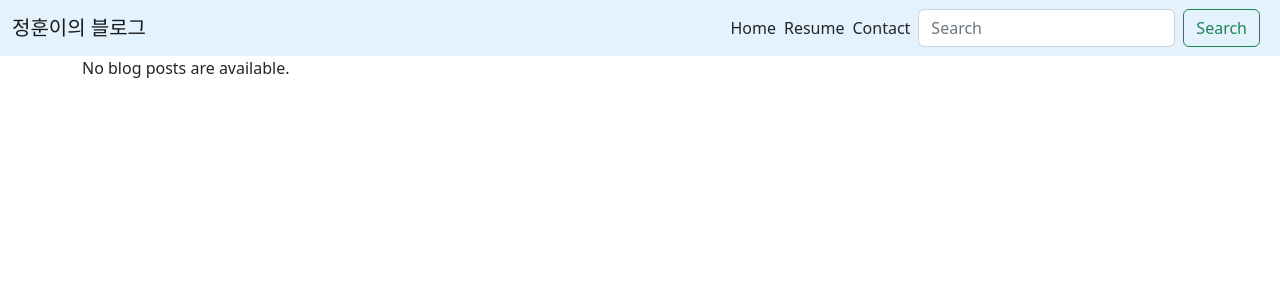
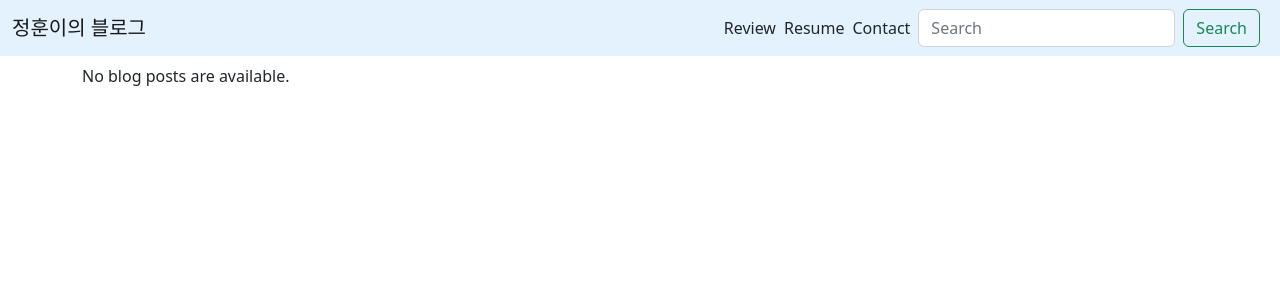
Before and after one commit to j3onghoon/blog, a Django app: template j3onghoon/blog/templates/blog/index.html in a window 1280 px wide. Shown: the top 300 px of the page. Run offline with Django 3.2, Linux system fonts and the light colour scheme; the template is opened without the code that fills it, so the values that code supplies are empty.

Commit message:
base로 css 이동 및 review 항목 추가 및 홈 글 클릭시 홈페이지로 이동하도록 수정

```diff
--- a/j3onghoon/blog/templates/blog/base.html
+++ b/j3onghoon/blog/templates/blog/base.html
@@ -9,9 +9,9 @@
   <body>
     <nav class="navbar" style="background-color: #e3f2fd;">
       <div class="d-flex container-fluid">
-        <a class="navbar-brand" href="#">정훈이의 블로그</a>
+        <a class="navbar-brand" href="{% url 'blog:index' %}">정훈이의 블로그</a>
         <div class="d-flex justify-content-end align-items-center me-2">
-          <a class="nav-link me-2" aria-current="page" href="#">Home</a>
+          <a class="nav-link me-2" aria-current="page" href="#">Review</a>
           <a class="nav-link me-2" href="#">Resume</a>
           <a class="nav-link me-2" href="#">Contact</a>
           <form class="d-flex" role="search">
@@ -21,7 +21,7 @@
         </div>
       </div>
     </nav>
-    <div class="container">
+    <div class="container mt-2">
       {% block content %}
       {% endblock %}
     </div>
--- a/j3onghoon/blog/templates/blog/index.html
+++ b/j3onghoon/blog/templates/blog/index.html
@@ -3,7 +3,6 @@
 {% block title %} 정훈이의 블로그 {% endblock %}
 {% block content %}
   {% if latest_post_list %}
-  <div class="mt-2">
     <div class="d-flex flex-row-reverse">
       <a href="{% url 'blog:new' %}"> <input type="submit" value="새 글 작성하기"> </a>
     </div>
@@ -22,7 +21,6 @@
         {% endif %}
       </div>
     {% endfor %}
-  </div>
   {% else %}
     <p>No blog posts are available.</p>
   {% endif %}
--- a/j3onghoon/blog/templates/blog/new.html
+++ b/j3onghoon/blog/templates/blog/new.html
@@ -1,3 +1,7 @@
+{% extends "blog/base.html" %}
+
+{% block title %}새 글 작성하기{% endblock %}
+{% block content %}
   <form method="post" action="{% url 'blog:post'%}">
     {% csrf_token %}
     <div>
@@ -18,3 +22,4 @@
     </div>
     <input type="submit" value="등록">
   </form>
+{% endblock %}
--- a/j3onghoon/blog/urls.py
+++ b/j3onghoon/blog/urls.py
@@ -8,4 +8,5 @@ urlpatterns = [
     path('<int:post_id>/', views.detail, name='detail'),
     path('new', views.new, name="new"),
     path('post', views.post, name='post'),
+    path('review', views.review, name='review'),
 ]
--- a/j3onghoon/blog/views.py
+++ b/j3onghoon/blog/views.py
@@ -38,3 +38,8 @@ def post(request):
     category = Category.objects.filter(id=request.POST.get("category")).first()
     Post.objects.create(title=request.POST.get("title"), content=request.POST.get("content"), category=category)
     return redirect('blog:index')
+
+
+def review(request):
+    pass
+    return render(request, "blog/reveiw.html", context)
```
Lines whose indentation alone changed are shown as unchanged.
